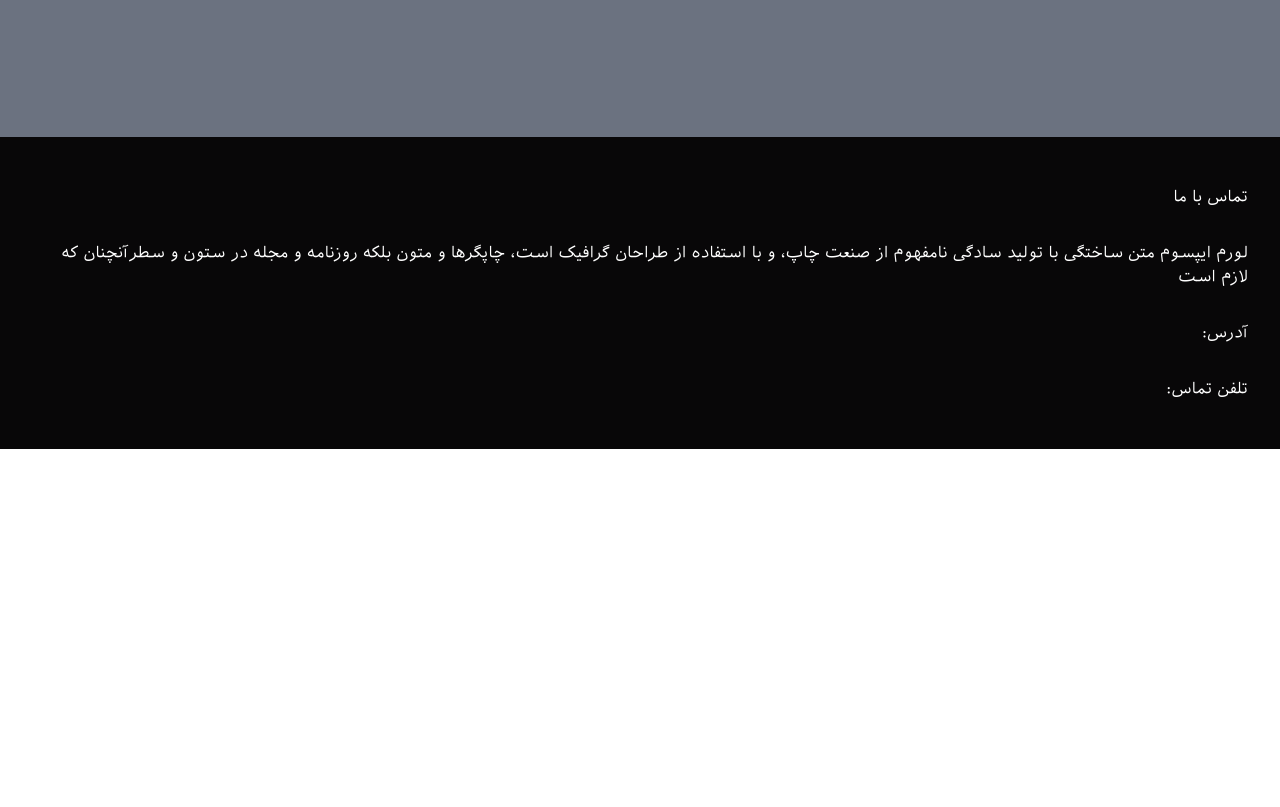
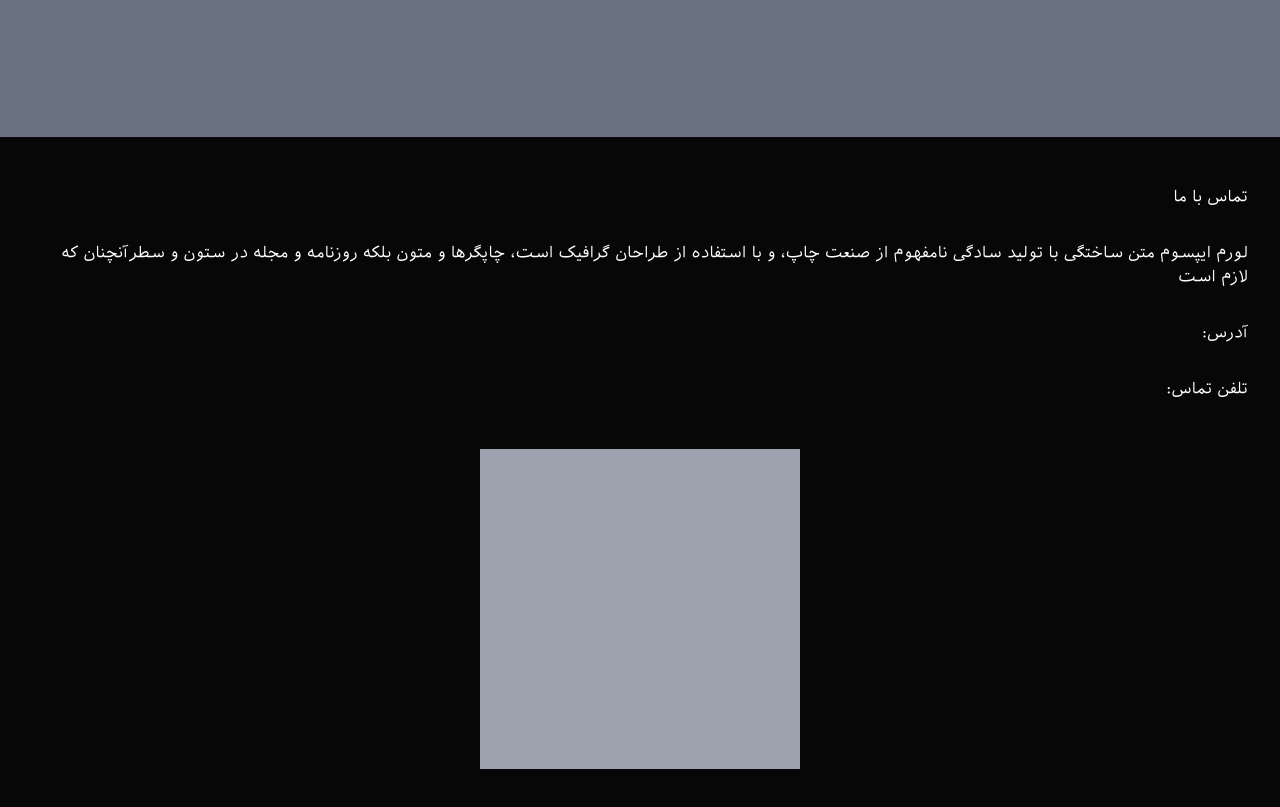
Before and after one commit to alisinasoltani/Iriksanatco.ir, a website: page index.html in a window 1280 px wide. Shown: the part 2020-2827 px from the top of the page. Before the commit the page ends 2469 px from the top, so only its background shows below. Drawn offline with Linux system fonts and the light colour scheme.

Commit message:
feat!: footer skeleton

```diff
--- a/index.html
+++ b/index.html
@@ -53,7 +53,7 @@
             </section>
         </main>
         <footer>
-            <div class="w-full bg-[#080708] flex flex-col text-white text-right py-12 px-8" style="direction: rtl;">
+            <div class="w-full bg-[#080708] flex flex-col gap-12 text-white text-right py-12 px-8" style="direction: rtl;">
                 <div class="flex flex-col gap-8">
                     <div class="flex flex-col gap-8">
                         <h4>تماس با ما</h4>
@@ -70,6 +70,9 @@
                         </h4>
                     </div>
                 </div>
+                <div class="flex justify-center">
+                    <div class="bg-gray-400 w-[20rem] h-[20rem]"></div>
+                </div>
             </div>
         </footer>
     </body>
```
Also changed, not shown: output.css.
